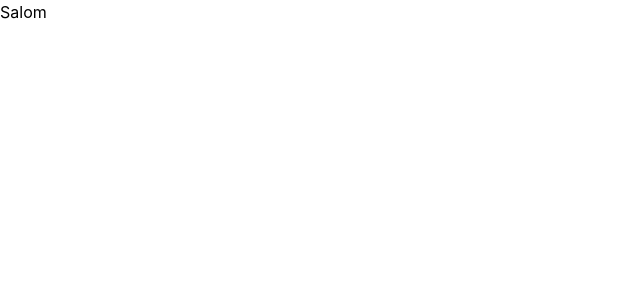
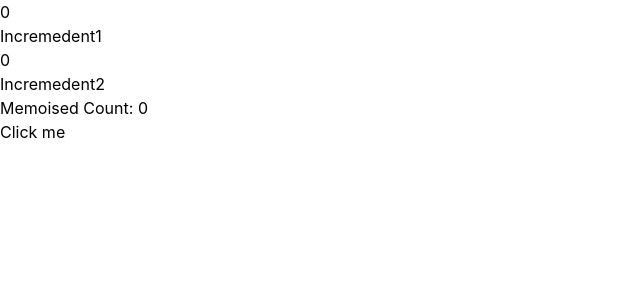
Before and after one commit to sabrinamustafoqulova0-tech/lesson2, a React (Vite) app: page / in a window 1280 px wide. Shown: the top 300 px of the page, without its empty margins (0-640 px from the left). Built offline with nearby package versions, Linux system fonts and the light colour scheme.

Commit message:
lesson17

```diff
--- a/src/App.jsx
+++ b/src/App.jsx
@@ -1,11 +1,25 @@
 import { Button } from '@mui/material'
-import React from 'react'
+import React, { useCallback, useState } from 'react'
+import Card from './pages/Card'
 
 const App = () => {
+  const [count,setCount]=useState(0)
+  const [count2,setCount2]=useState(0)
+
+  const handelClick=useCallback(()=>{
+    console.log("Clicked");
+
+  },[])
+  console.log("Parent render");
+
   return (
-    <div>
-      <h1>Salom</h1>
-    </div>
+    <>
+      <p>{count}</p>
+      <button onClick={()=>setCount(count+1)}>Incremedent1</button>
+      <p>{count2}</p>
+      <button onClick={()=>setCount2(count2+1)}>Incremedent2</button>
+      <Card onnClick={handelClick} count={count}/>
+    </>
   )
 }
 
--- /dev/null
+++ b/src/pages/Card.jsx
@@ -0,0 +1,23 @@
+import React from 'react'
+
+export const Card=React.memo(
+    ({onnClick,count}) => {
+    const memmoizedCount=React.useMemo(()=>{
+        console.log("Calculating memoised value");
+        return count*2
+    },[count])
+    console.log("Child render");
+
+  return (
+    <>
+      <p>Memoised Count: {memmoizedCount}</p>
+      <button onClick={onnClick}>Click me</button>
+    </>
+  )
+
+    }
+)
+
+
+
+export default Card
```
